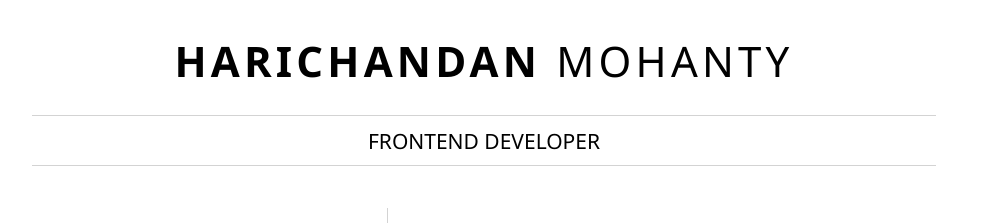
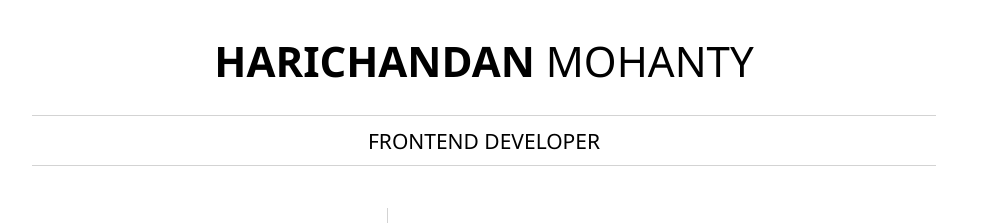
Before and after one commit to harichandanmohanty/buid-resume, a plain HTML site: page index.html in a window 1280 px wide. Shown: the top 223 px of the page, without its empty margins (156-1137 px from the left). Drawn offline with Linux system fonts and the light colour scheme.

Commit message:
removed letter space

```diff
--- a/style.css
+++ b/style.css
@@ -7,7 +7,7 @@ body {
 
 h1 {
     font-size: 3em;
-    letter-spacing: .1em;
+    letter-spacing: normal;
     padding-top: 0.1em;
     padding-bottom: 0.2em;
 }
```
